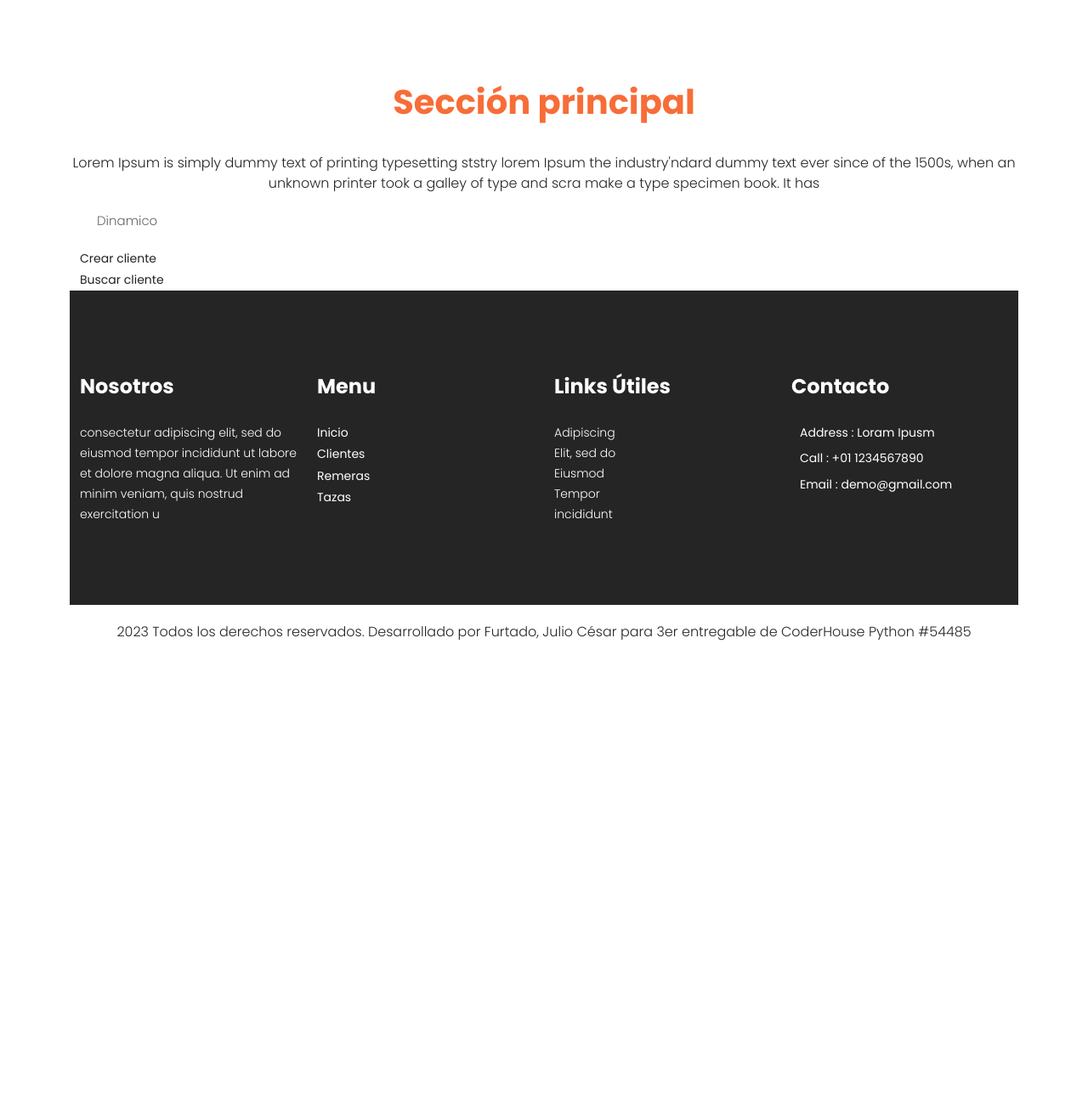
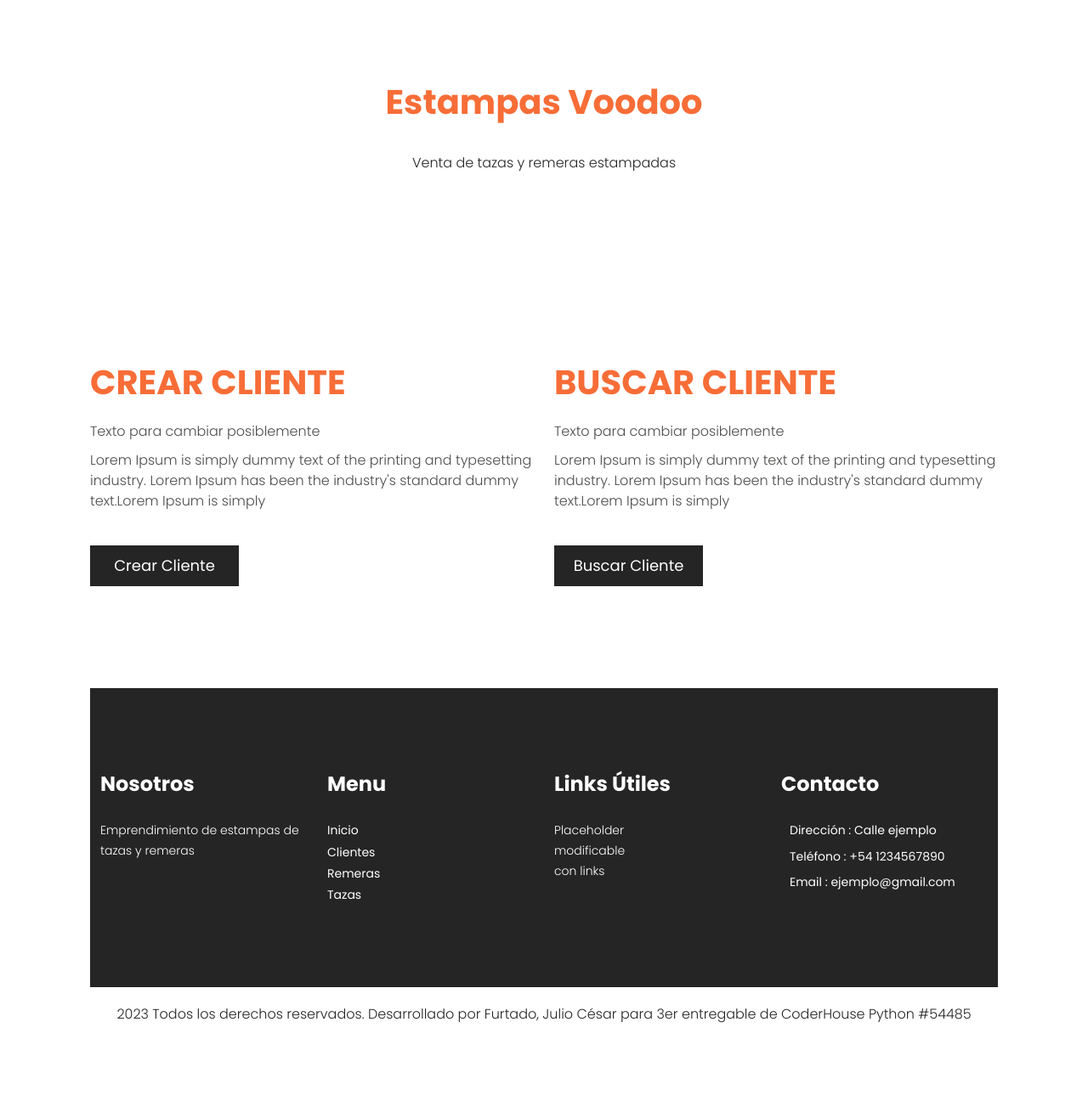
Before and after one commit to JulioFurtado93/Furtado-3-Pre-entrega-EstampasVoodoo-Python_Django, a Django app: page /EstampasVoodoo/clientes/ in a window 1280 px wide. Shown: the part 89-1405 px from the top of the page at 85% size. Before the commit the page ends 843 px from the top, so only its background shows below. Run offline with Django 4.2, Linux system fonts and the light colour scheme; some libraries are stand-ins or nearby versions.

Commit message:
linkeo mejorado,retoque css,imagenes de prueba en assets,textos corregidos,divs nuevos

```diff
--- a/EntregableFurtado/EstampasVoodoo/static/EstampasVoodoo/index.html
+++ b/EntregableFurtado/EstampasVoodoo/static/EstampasVoodoo/index.html
@@ -7,6 +7,7 @@
     <meta name="viewport" content="width=device-width, initial-scale=1.0">
     <link href="{% static 'EstampasVoodoo/css/overwritestyle.css'%}" rel="stylesheet"/>
     <link href="{% static 'EstampasVoodoo/css/bootstrap.min.css'%}" rel="stylesheet"/>
+    <link href="{% static 'EstampasVoodoo/css/style.css'%}" rel="stylesheet"/>
     <title>Home | AppCoder</title>
 </head>
 <body>
--- a/EntregableFurtado/EstampasVoodoo/templates/EstampasVoodoo/clientes.html
+++ b/EntregableFurtado/EstampasVoodoo/templates/EstampasVoodoo/clientes.html
@@ -1,13 +1,36 @@
 <div>
-    {% extends "EstampasVoodoo/setCliente.html" %}
+    {% extends "EstampasVoodoo/inicio.html" %}
     {% load static %}
+
         {% block bloqueDinamico %}
+            <!-- about section start -->
+            <div class="about_section layout_padding">
+                <div class="container">
+                    <div class="row">
+                        <div class="col-md-6">
+                            <div class="about_taital_main">
+                            <div class="about_taital">Crear Cliente</div>
+                            <p class="about_text">Texto para cambiar posiblemente</p>
+                            <p class="about_text">Lorem Ipsum is simply dummy text of the printing and typesetting industry. Lorem Ipsum has been the industry's standard dummy text.Lorem Ipsum is simply</p>
+                            <div class="read_bt"><a href="{% url 'setCliente' %}">Crear Cliente</a></div>
+                            </div>
+                        </div>
+                        <div class="col-md-6">
+                            <div class="about_taital_main">
+                            <div class="about_taital">Buscar Cliente</div>
+                            <p class="about_text">Texto para cambiar posiblemente</p>
+                            <p class="about_text">Lorem Ipsum is simply dummy text of the printing and typesetting industry. Lorem Ipsum has been the industry's standard dummy text.Lorem Ipsum is simply</p>
+                            <div class="read_bt"><a href="{% url 'getCliente' %}">Buscar Cliente</a></div>
+                            </div>
+                        </div>
+            <!--
             <div class="menu">
                 <ul>
                     <li><a href="{% url 'setCliente' %}">Crear cliente</a></li>
                     <li><a href="{% url 'getCliente' %}">Buscar cliente</a></li>
                 </ul>
             </div>
+            -->
             <!--
             <p>Hola soy un cliente</p>
             -->
--- a/EntregableFurtado/EstampasVoodoo/templates/EstampasVoodoo/inicio.html
+++ b/EntregableFurtado/EstampasVoodoo/templates/EstampasVoodoo/inicio.html
@@ -22,8 +22,8 @@
         <link rel="stylesheet" type="text/css" href="{% static 'EstampasVoodoo/css/overwritestyle.css'%}"/>
     </head>
     <body>
-        <!--header section start -->
-        <div class="header_section">
+    <!--header section start -->
+    <div class="header_section">
         <div class="container-fluid">
             <nav class="navbar navbar-expand-lg navbar-light bg-light">
                 <div class="logo"><a href="{% url 'Inicio' %}"><img src="{% static 'EstampasVoodoo/assets/logo.png'%}"></a></div>
@@ -32,11 +32,9 @@
                 </button>
                 <div class="collapse navbar-collapse" id="navbarNav">
                     <ul class="navbar-nav ml-auto">
-
-                    <li class="nav-item active">
-                        <a class="nav-link" href="{% url 'Inicio' %}">Inicio</a>
-                    </li>
-
+                        <li class="nav-item active">
+                            <a class="nav-link" href="{% url 'Inicio' %}">Inicio</a>
+                        </li>
                     <li class="nav-item">
                         <a class="nav-link" href="{% url 'Clientes' %}">Clientes</a>
                     </li>
@@ -49,12 +47,11 @@
                     <!--
                     <li class="nav-item">
                         <a class="nav-link" href="contact.html">Contact Us</a>
+                        -->
                     </li>
-                    -->
                     <li class="nav-item">
                         <a class="nav-link" href="#"><i class="fa fa-search" aria-hidden="true"></i></a>
                     </li>
-
                 </ul>
             </div>
         </nav>
@@ -66,12 +63,14 @@
         <div class="container">
             <div class="row">
                 <div class="col-sm-12">
-                    <h1 class="gallery_taital">Sección principal</h1>
-                    <p class="gallery_text">Lorem Ipsum is simply dummy text of printing typesetting ststry lorem Ipsum the industry'ndard dummy text ever since of the 1500s, when an unknown printer took a galley of type and scra make a type specimen book. It has</p>
+                    <h1 class="gallery_taital">Estampas Voodoo</h1>
+                    <p class="gallery_text">Venta de tazas y remeras estampadas</p>
                 </div>
             </div>
             <div class="container">
+                <!--
                 <p class="container_main">Dinamico</p>
+                -->
                 {% block bloqueDinamico %}
                 {% endblock %}
             </div>
@@ -177,7 +176,7 @@
             <div class="row">
                 <div class="col-lg-3 col-sm-6">
                     <h3 class="useful_text">Nosotros</h3>
-                    <p class="footer_text">consectetur adipiscing elit, sed do eiusmod tempor incididunt ut labore et dolore magna aliqua. Ut enim ad minim veniam, quis nostrud exercitation u</p>
+                    <p class="footer_text">Emprendimiento de estampas de tazas y remeras</p>
                 </div>
                 <div class="col-lg-3 col-sm-6">
                     <h3 class="useful_text">Menu</h3>
@@ -195,7 +194,7 @@
                 </div>
                 <div class="col-lg-3 col-sm-6">
                     <h1 class="useful_text">Links Útiles</h1>
-                    <p class="dummy_text">Adipiscing Elit, sed do Eiusmod Tempor incididunt </p>
+                    <p class="dummy_text">Placeholder modificable con links</p>
                 </div>
                 <div class="col-lg-3 col-sm-6">
                     <h1 class="useful_text">Contacto</h1>
@@ -203,17 +202,17 @@
                         <ul>
                             <li>
                                 <a href="#">
-                                <i class="fa fa-map-marker" aria-hidden="true"></i><span class="padding_left_10">Address : Loram Ipusm</span>
+                                <i class="fa fa-map-marker" aria-hidden="true"></i><span class="padding_left_10">Dirección : Calle ejemplo</span>
                                 </a>
                             </li>
                             <li>
                                 <a href="#">
-                                <i class="fa fa-phone" aria-hidden="true"></i><span class="padding_left_10">Call : +01 1234567890</span>
+                                <i class="fa fa-phone" aria-hidden="true"></i><span class="padding_left_10">Teléfono : +54 1234567890</span>
                                 </a>
                             </li>
                             <li>
                                 <a href="#">
-                                <i class="fa fa-envelope" aria-hidden="true"></i><span class="padding_left_10">Email : demo@gmail.com</span>
+                                <i class="fa fa-envelope" aria-hidden="true"></i><span class="padding_left_10">Email : ejemplo@gmail.com</span>
                                 </a>
                             </li>
                         </ul>
```
Also changed, not shown: EntregableFurtado/EstampasVoodoo/templates/EstampasVoodoo/remeras.html (+19 -1 lines), EntregableFurtado/EstampasVoodoo/templates/EstampasVoodoo/tazas.html (+18 -1 lines), EntregableFurtado/EstampasVoodoo/static/EstampasVoodoo/assets/testRemera.png (added), EntregableFurtado/EstampasVoodoo/static/EstampasVoodoo/assets/testTaza.png (added).
